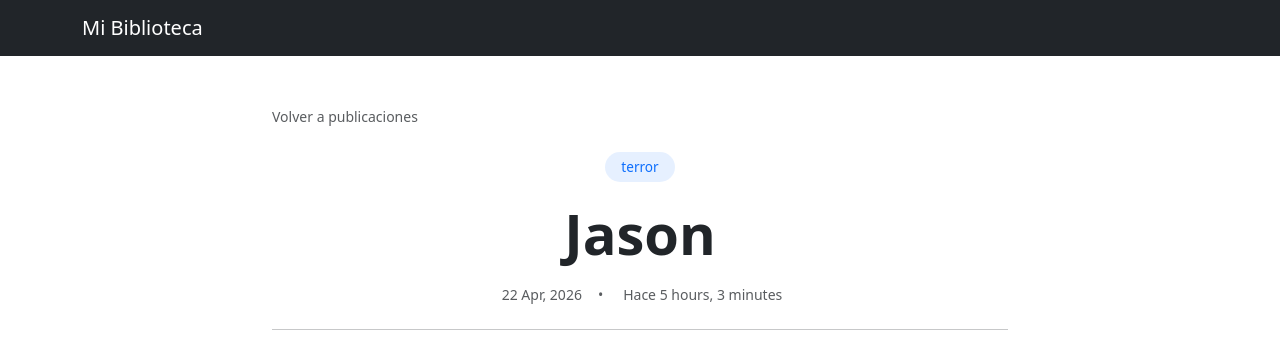
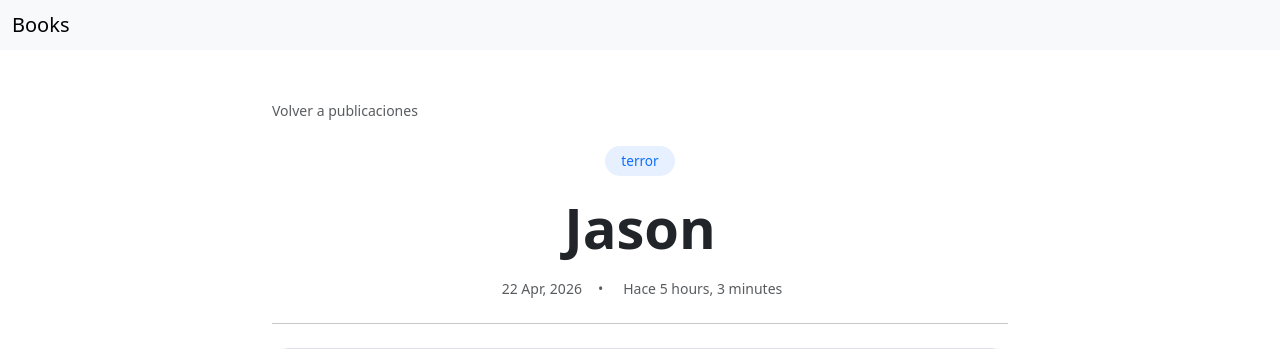
Before and after one commit to Cesaraarr/dj_my_books, a Django app: template books/templates/books/detail_book.html in a window 1280 px wide. Shown: the top 349 px of the page. Run offline with Django 5.2, Linux system fonts and the light colour scheme; the template is opened without the code that fills it: values that come from a table or form of the project are taken from there, others are empty; data comes from the database, SQL or seed files in the repository.

```diff
--- a/books/templates/books/base.html
+++ b/books/templates/books/base.html
@@ -1,21 +1,15 @@
-<!DOCTYPE html>
-<html lang="es">
+<!doctype html>
+<html lang="en">
   <head>
-    <meta charset="UTF-8">
-    <meta name="viewport" content="width=device-width, initial-scale=1.0">
-    <title>Mi Biblioteca</title>
-    <link href="https://cdn.jsdelivr.net/npm/bootstrap@5.3.0/dist/css/bootstrap.min.css" rel="stylesheet">
+    <meta charset="utf-8">
+    <meta name="viewport" content="width=device-width, initial-scale=1">
+    <title>My Books</title>
+    <link href="https://cdn.jsdelivr.net/npm/bootstrap@5.3.3/dist/css/bootstrap.min.css" rel="stylesheet" integrity="sha384-QWTKZyjpPEjISv5WaRU9OFeRpok6YctnYmDr5pNlyT2bRjXh0JMhjY6hW+ALEwIH" crossorigin="anonymous">
   </head>
   <body>
-    <nav class="navbar navbar-dark bg-dark">
-        <div class="container">
-            <a class="navbar-brand" href="/">Mi Biblioteca</a>
-        </div>
-    </nav>
-
+    {% include 'books/navbar.html'%}
       {% block content %}
       {% endblock %}
-
-    <script src="https://cdn.jsdelivr.net/npm/bootstrap@5.3.0/dist/js/bootstrap.bundle.min.js"></script>
+    <script src="https://cdn.jsdelivr.net/npm/bootstrap@5.3.3/dist/js/bootstrap.bundle.min.js" integrity="sha384-YvpcrYf0tY3lHB60NNkmXc5s9fDVZLESaAA55NDzOxhy9GkcIdslK1eN7N6jIeHz" crossorigin="anonymous"></script>
   </body>
 </html>
```
Also changed, not shown: books/templates/books/home.html (+17 -7 lines). Lines whose indentation alone changed are shown as unchanged.
